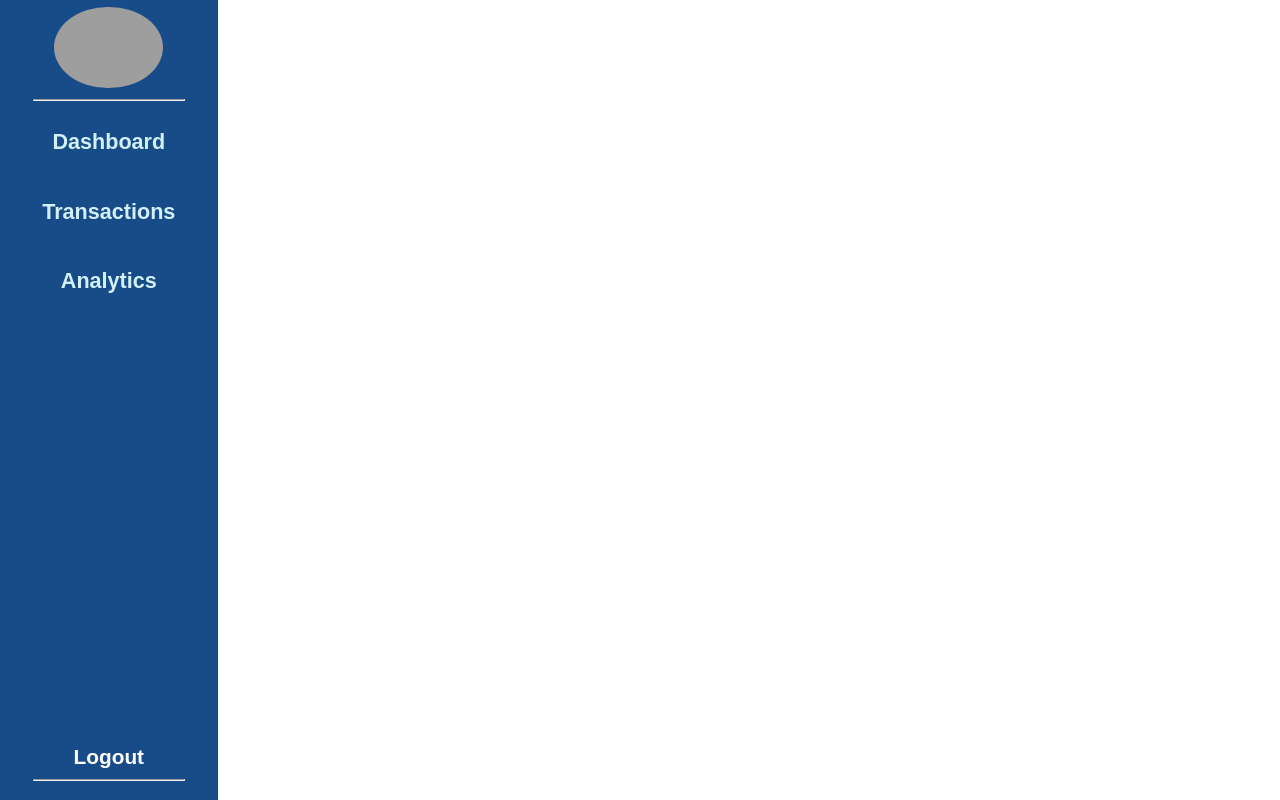
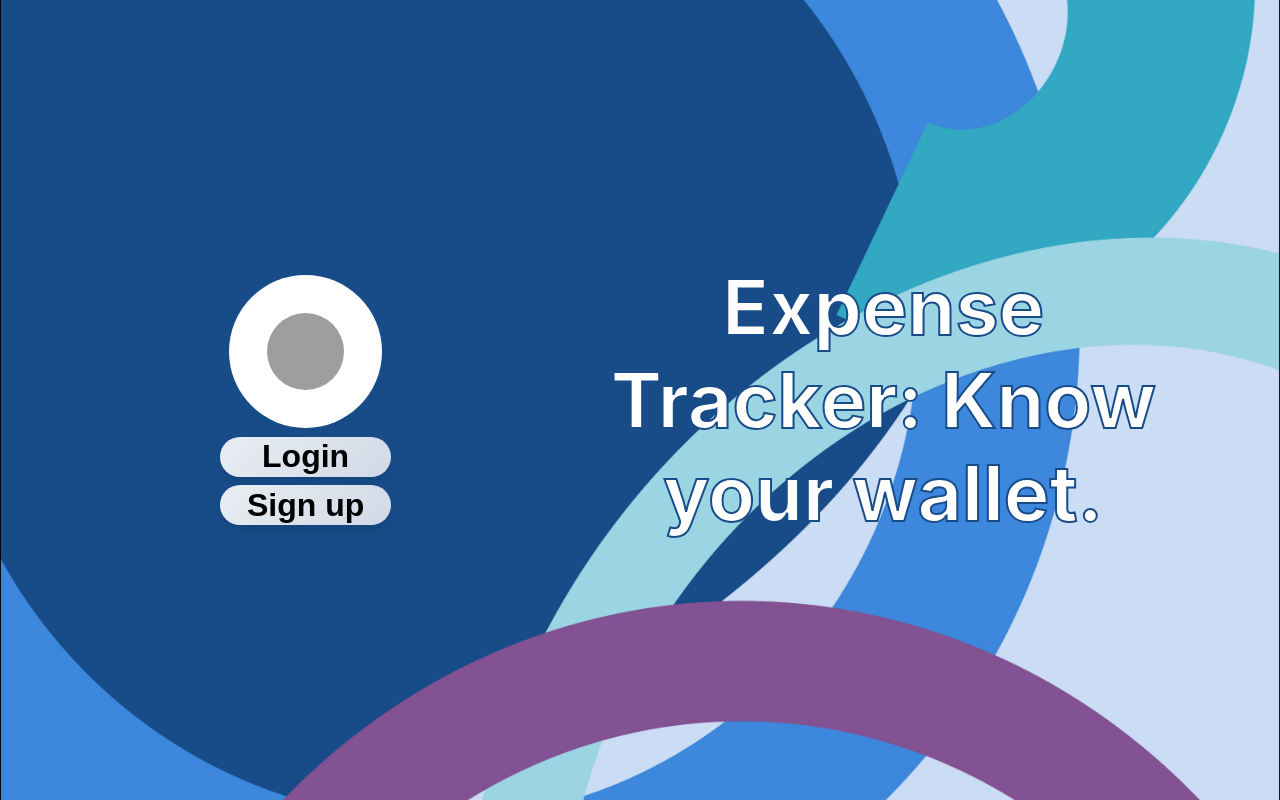
Before and after one commit to adityapatil2310/personal-expenses-tracker, a React (Create React App) app in the folder frontend/: page / in a window 1280 px wide. Built offline with nearby package versions, Linux system fonts and the light colour scheme; grey boxes are pictures that could not be loaded.

Commit message:
login page completely done

```diff
--- a/frontend/src/App.js
+++ b/frontend/src/App.js
@@ -9,7 +9,7 @@ import Transaction from './components/Transactions';
 function App() {
   return (
   <>
-  <Sidebar/>
+  <Login/>
   </>
   );
 }
--- a/frontend/src/components/register.jsx
+++ b/frontend/src/components/register.jsx
@@ -1,30 +1,26 @@
-import '../style/register.css'
-export default function Register(){
-    const bodyStyle = {
-        backgroundImage: "expense",
-        backgroundSize: "cover",
-        backgroundPosition: "center center",
-        backgroundRepeat: "no-repeat",
-        margin: 0,
-        height: "100vh", // Ensure the body takes up full height
-      };
-    return(
-        <div className='registerpage'>
-        <div className="maindiv">
-            <div className='registerdiv'>
-                <div className='imgdiv'>
-                <img className="userimg" src="https://encrypted-tbn0.gstatic.com/images?q=tbn:ANd9GcRe7qKgRvChw4p7QLmLJ_Vw2PyM11C6ThI6oA&s"></img>
+import '../style/register.css';
+
+export default function Login() {
+    return (
+        <div className="loginpage">
+            <div className="maindiv">
+                <div className="logindiv">
+                    <div className="imgdiv">
+                        <img
+                            className="userimg"
+                            src="https://encrypted-tbn0.gstatic.com/images?q=tbn:ANd9GcRe7qKgRvChw4p7QLmLJ_Vw2PyM11C6ThI6oA&s"
+                            alt="User"
+                        />
+                    </div>
+                    <button className="btn">User ID</button>
+                    <button className="btn">Create Password</button>
                 </div>
-
-            <button className="btn">User ID</button>
-            <button className="btn">Create Password</button>
+                <div className="textdiv">
+                    <div className="text">Get started</div>
+                    <div className="text">on your money</div>
+                    <div className="text">tracking journey</div>
+                </div>
             </div>
-          <div className='textdiv'>
-             <div className='text'>Get started</div>
-             <div className='text'>on your money</div>
-             <div className='text'>tracking journey</div>
-          </div>
         </div>
-        </div>
-    )
+    );
 }
--- a/frontend/src/style/login.css
+++ b/frontend/src/style/login.css
@@ -1,29 +1,17 @@
-* {
-    margin: 0;
-    padding: 0;
-    box-sizing: border-box;
-}
-
-html, body {
-    height: 100%;
-    overflow: hidden;
-}
-
 .loginpage {
     background-image: url('/public/images/expensetracker.jpg');
     background-size: cover;
     background-position: center center;
     background-repeat: no-repeat;
+    margin: 0;
     height: 100vh;
-    display: flex;
-    align-items: center;
-    justify-content: center;
+    overflow: hidden;
   }
 
   .maindiv {
     display: flex;
     width: 95%;
-    height: 50vh;
+    height: 50%;
     margin: 0 auto;
     justify-content: space-between;
   }
@@ -34,7 +22,7 @@ html, body {
     justify-content: center;
     align-items: center;
     width: 35%;
-    margin-left: 4rem;
+    margin-left: 5%;
   }
 
   .textdiv {
@@ -44,7 +32,7 @@ html, body {
     width: 60%;
     align-items: center;
     color: #FFF;
-    font-size: 6.5rem;
+    font-size: 6vw;
     font-weight: 700;
   }
 
@@ -54,8 +42,8 @@ html, body {
 
   .imgdiv {
     background-color: white;
-    height: 12rem;
-    width: 12rem;
+    height: 12vw;
+    width: 12vw;
     border-radius: 50%;
     display: flex;
     justify-content: center;
@@ -64,12 +52,11 @@ html, body {
 
   .btn {
     border: none;
-    width: 20rem;
-    margin-top: 0.75rem;
+    width: 40%;
+    margin-top: 2%;
     border-radius: 30px;
-    border: 1px solid #000;
     background: linear-gradient(135deg, #E8EEF2, #D1D9E6);
-    height: 6rem;
+    height: 10%;
     font-size: 2rem;
     font-weight: 600;
     color: #000;
--- a/frontend/src/style/register.css
+++ b/frontend/src/style/register.css
@@ -1,43 +1,58 @@
-.registerpage{
+* {
+    margin: 0;
+    padding: 0;
+    box-sizing: border-box;
+}
+
+html, body {
+    height: 100%;
+    overflow: hidden;
+}
+
+.loginpage {
     background-image: url('/public/images/expensetracker.jpg');
     background-size: cover;
     background-position: center center;
     background-repeat: no-repeat;
-    margin: 0;
-    padding-top: 7rem;
     height: 100vh;
+    display: flex;
+    align-items: center;
+    justify-content: center;
 }
-.maindiv{
+
+.maindiv {
     display: flex;
     width: 95%;
     height: 50vh;
     margin: 0 auto;
     justify-content: space-between;
 }
-.registerdiv{
+
+.logindiv {
     display: flex;
     flex-direction: column;
     justify-content: center;
     align-items: center;
-  width: 35%;
-  margin-left:4rem;
+    width: 35%;
+    margin-left: 4rem;
 }
-.textdiv{
+
+.textdiv {
     display: flex;
     justify-content: center;
     flex-direction: column;
     width: 60%;
     align-items: center;
     color: #FFF;
-font-size:6.5rem;
-font-weight: 700;
--webkit-text-stroke: 2px #184C89;
+    font-size: 6.5rem;
+    font-weight: 700;
 }
-.text{
-    font-weight: 700;
--webkit-text-stroke: 5px #184C89;
+
+.text {
+    -webkit-text-stroke: 2px #184C89;
 }
-.imgdiv{
+
+.imgdiv {
     background-color: white;
     height: 12rem;
     width: 12rem;
@@ -46,9 +61,10 @@ font-weight: 700;
     justify-content: center;
     align-items: center;
 }
+
 .btn {
     border: none;
-    width: 25rem;
+    width: 20rem;
     margin-top: 0.75rem;
     border-radius: 30px;
     border: 1px solid #000;
@@ -61,12 +77,14 @@ font-weight: 700;
     transition: all 0.3s ease;
     box-shadow: 0 4px 6px rgba(0, 0, 0, 0.1);
 }
+
 .btn:hover {
     background: linear-gradient(135deg, #D1D9E6, #9FAEC3);
     color: #fff;
     transform: scale(1.05);
     box-shadow: 0 8px 12px rgba(0, 0, 0, 0.2);
 }
+
 .btn:active {
     transform: scale(1);
     box-shadow: 0 4px 6px rgba(0, 0, 0, 0.1);
```
Lines whose indentation alone changed are shown as unchanged.
